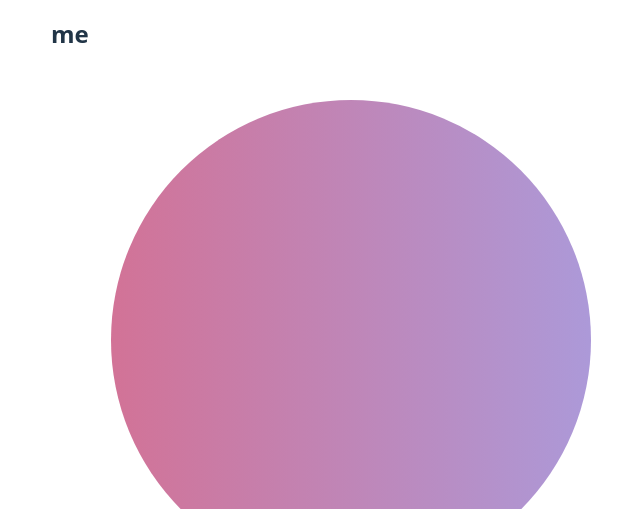
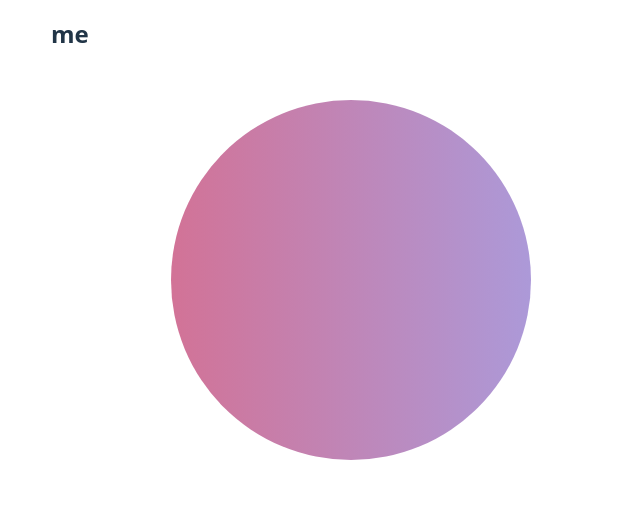
Before and after one commit to hirokiwa/me, a website built with Vite: page index.html in a window 1280 px wide. Shown: the top 509 px of the page, without its empty margins (289-929 px from the left). Built offline with nearby package versions, Linux system fonts and the light colour scheme; files whose address does not match are found by name.

Commit message:
Make 3D model canvas smaller for PC

```diff
--- a/src/style.css
+++ b/src/style.css
@@ -238,3 +238,9 @@ ul {
   font-size: x-large;
   font-weight: 600;
 }
+
+@media (min-width: 800px) {
+  .model-viewer__canvas {
+    width: 60%;
+  }
+}
```
